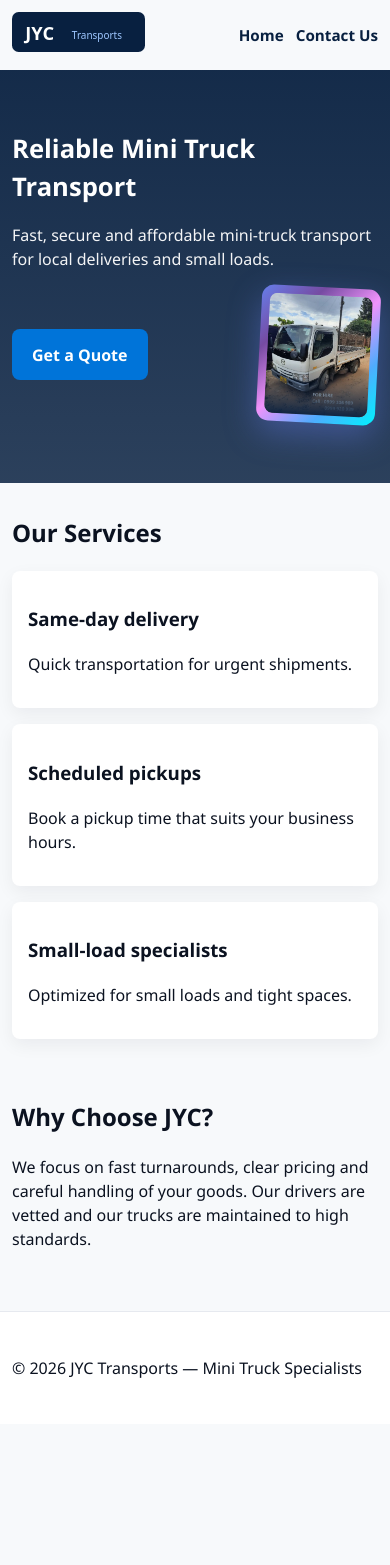
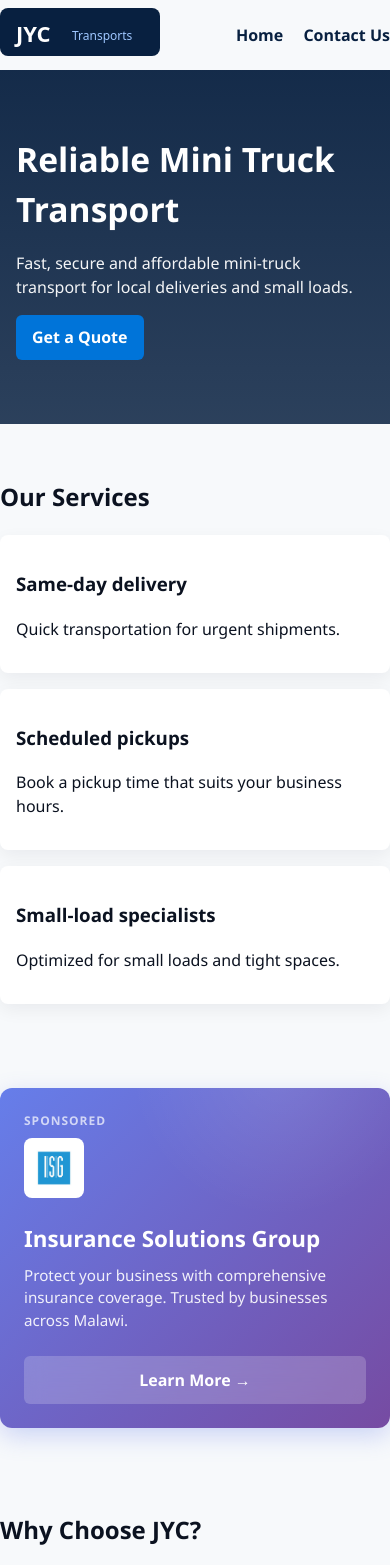
Before and after one commit to Trouble946-bit/jyctransport, a website: page index.html in a window 390 px wide. Shown: the top 1565 px of the page. Before the commit the page ends 1424 px from the top, so only its background shows below. Drawn offline with Linux system fonts and the light colour scheme.

Commit message:
Add ISG sponsored advertisement banner to homepage

```diff
--- a/css/styles.css
+++ b/css/styles.css
@@ -43,48 +43,26 @@ body{font-family:Segoe UI, Roboto, Arial, sans-serif;margin:0;background:var(--b
 .contact-info p{color:#333}
 .map-placeholder{height:180px;background:linear-gradient(90deg,#e9eef8,#f7fbff);display:flex;align-items:center;justify-content:center;border-radius:6px;color:var(--muted)}
 .map-placeholder iframe{width:100%;height:100%;border:0;border-radius:6px}
+img, iframe{max-width:100%;height:auto}
+
+/* Sponsored Ad Banner */
+.sponsor-ad{padding:2rem 0}
+.ad-banner{background:linear-gradient(135deg, #667eea 0%, #764ba2 100%);border-radius:12px;padding:1.5rem;box-shadow:0 8px 24px rgba(102,126,234,0.3);position:relative;overflow:hidden}
+.ad-banner::before{content:'';position:absolute;top:-50%;right:-10%;width:300px;height:300px;background:radial-gradient(circle, rgba(255,255,255,0.1) 0%, transparent 70%);border-radius:50%}
+.ad-label{color:rgba(255,255,255,0.7);font-size:0.75rem;text-transform:uppercase;letter-spacing:1px;margin:0 0 0.5rem;font-weight:600}
+.ad-content{display:flex;align-items:center;justify-content:space-between;gap:1.5rem;text-decoration:none;color:var(--white);position:relative;z-index:1}
+.ad-logo{height:60px;width:auto;object-fit:contain;margin-right:1rem;background:white;padding:0.5rem;border-radius:8px;flex-shrink:0}
+.ad-content:hover .ad-cta{transform:translateX(4px)}
+.ad-text h3{margin:0 0 0.5rem;font-size:1.4rem;color:var(--white)}
+.ad-text p{margin:0;color:rgba(255,255,255,0.9);font-size:0.95rem}
+.ad-cta{background:rgba(255,255,255,0.2);padding:0.75rem 1.25rem;border-radius:6px;font-weight:700;white-space:nowrap;transition:transform 0.3s ease, background 0.3s ease;backdrop-filter:blur(10px)}
+.ad-cta:hover{background:rgba(255,255,255,0.3)}
+
 @media(max-width:800px){
   .contact-grid{grid-template-columns:1fr}
   .contact-page-section{min-height:auto;padding:2rem 0}
   .contact-page h1{font-size:1.8rem}
   .header-inner{padding:.5rem 0}
-  .logo img{height:40px}
+  .ad-content{flex-direction:column;align-items:flex-start;text-align:left}
+  .ad-cta{align-self:stretch;text-align:center}
 }
-
-/* Tablet: two-column layout where left aside stacks above the form */
-@media (min-width:801px) and (max-width:1100px){
-  .contact-grid{grid-template-columns:1fr 320px;align-items:start}
-  .contact-grid > .left{grid-column:1 / -1}
-  .contact-page-section{padding:3rem 0}
-  .contact-page h1{font-size:2.1rem}
-}
-
-/* Show hero image on medium and larger desktops - positioned absolutely */
-@media (min-width:1200px){
-  .hero-images{position:absolute;right:3rem;bottom:2rem;display:block}
-  .hero-cta-row{justify-content:flex-start}
-}
-
-/* Mobile and tablet: show smaller image next to button */
-@media (max-width:1199px){
-  .hero-images{display:block}
-  .image-frame{transform:rotate(3deg);max-width:140px}
-  .image-frame img{max-width:140px;height:105px}
-}
-
-/* Mobile improvements: touch targets, readable text and full-width map */
-@media (max-width:480px){
-  .container{padding:0.75rem}
-  .hero h1{font-size:1.6rem}
-  .btn{padding:.85rem 1.25rem;border-radius:8px}
-  .contact-form{padding:1.25rem}
-  .contact-form input,.contact-form textarea{padding:.9rem;font-size:1rem}
-  .contact-info{padding:1.25rem}
-  .map-placeholder{height:240px}
-  .main-nav a{margin-left:.5rem;font-size:.95rem}
-  .image-frame{max-width:160px}
-  .image-frame img{max-width:160px;height:120px}
-}
-
-/* Ensure images and iframes scale nicely */
-img, iframe{max-width:100%;height:auto}
--- a/index.html
+++ b/index.html
@@ -53,6 +53,21 @@
       </ul>
     </section>
 
+    <!-- Sponsored Ad -->
+    <section class="sponsor-ad container">
+      <div class="ad-banner">
+        <p class="ad-label">Sponsored</p>
+        <a href="https://www.isg.mw/" target="_blank" rel="noopener noreferrer" class="ad-content">
+          <img src="images/isg-logo.png" alt="ISG Logo" class="ad-logo" />
+          <div class="ad-text">
+            <h3>Insurance Solutions Group</h3>
+            <p>Protect your business with comprehensive insurance coverage. Trusted by businesses across Malawi.</p>
+          </div>
+          <span class="ad-cta">Learn More →</span>
+        </a>
+      </div>
+    </section>
+
     <section class="why container">
       <h2>Why Choose JYC?</h2>
       <p>We focus on fast turnarounds, clear pricing and careful handling of your goods. Our drivers are vetted and our trucks are maintained to high standards.</p>
```
Also changed, not shown: images/isg-logo.png (added).
